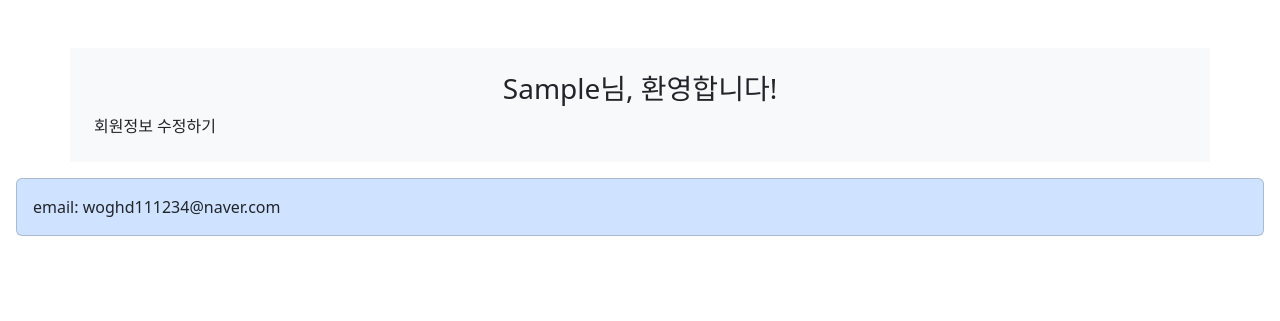
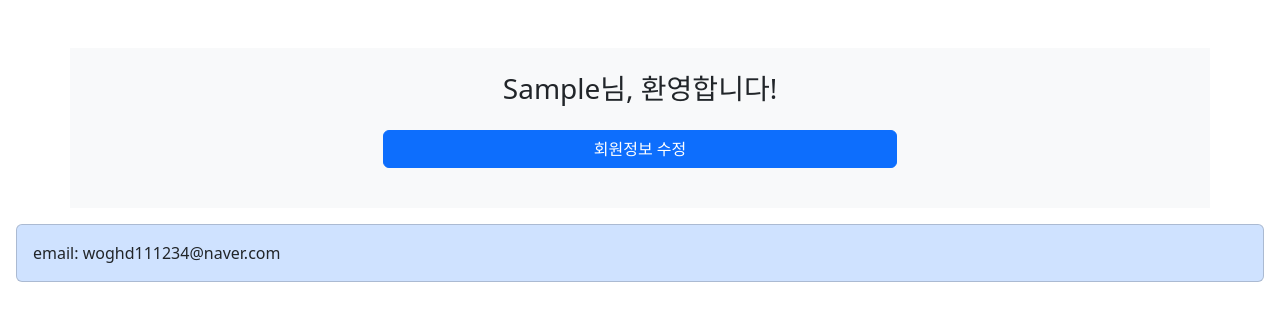
Before and after one commit to kevin111234/finence_service, a Django app: page /user/profile/ in a window 1280 px wide. Shown: the part 57-378 px from the top of the page. Run offline with Django 5.2, Linux system fonts and the light colour scheme; the visitor is signed in with stand-in values (Sample User, id 1); parts of the project's set-up code (start-up, migrations or seed data) failed here and were passed over.

Commit message:
회원정보를 수정하는 링크로 연결되는 버튼 수정

```diff
--- a/user/templates/user/profile.html
+++ b/user/templates/user/profile.html
@@ -5,6 +5,16 @@
 {% block content %}
     <div class="container p-4 mt-5 bg-light">
         <h3 class="text-center">{{ user.first_name }}님, 환영합니다!</h3>
-        <a class="nav-link" href="{% url 'user:profile_update' %}">회원정보 수정하기</a>
+        <div class="d-grid gap-2 col-6 mx-auto">
+            <button type="button" class="btn btn-primary m-3" onClick="redirectToProfileUpdate()">회원정보 수정</button>
+        </div>
     </div>
+
+<!--버튼 클릭 시 이동되는 링크 설정-->
+<script type="text/javascript">
+    function redirectToProfileUpdate() {
+        var url = "{% url 'user:profile_update' %}";
+        location.href = url;
+    }
+</script>
 {% endblock %}
```
